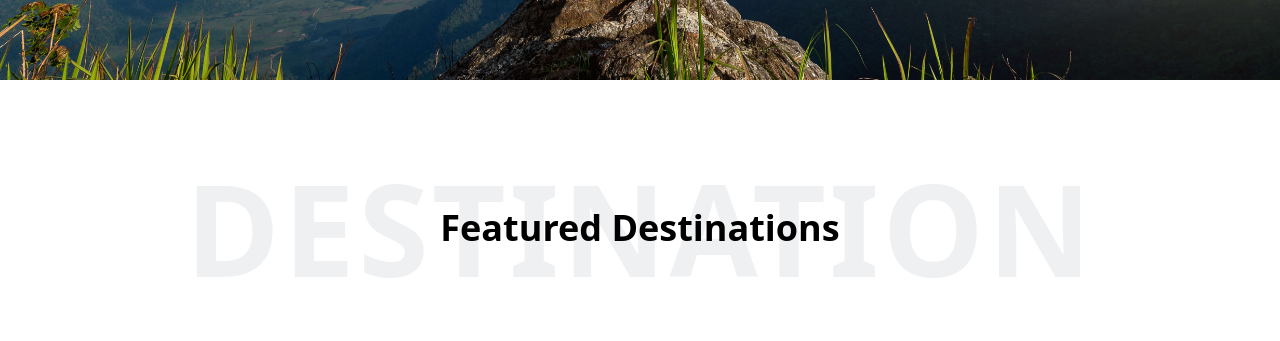
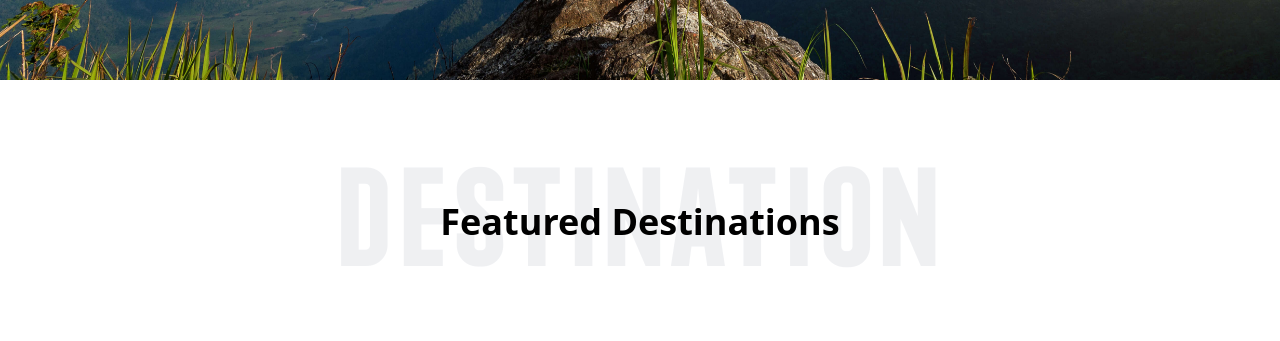
Before and after one commit to Fica-Web/Smart-Travels, a React (Vite) app in the folder frontend/: page / in a window 1280 px wide. Shown: the part 720-1061 px from the top of the page. Built offline with nearby package versions, Linux system fonts and the light colour scheme; no server answers.

Commit message:
update sectionheading component

```diff
--- a/frontend/src/components/reusable/SectionHeading.jsx
+++ b/frontend/src/components/reusable/SectionHeading.jsx
@@ -3,31 +3,31 @@ import React from 'react';
 const SectionHeading = ({ backgroundText, heading, subtext }) => {
   return (
     <section className=''>
-      <div className="relative w-full text-center py-16 sm:py-20 lg:py-32 overflow-hidden">
+ <div className="relative w-full text-center py-16 sm:py-20 lg:py-32 overflow-hidden ">
   {/* Background large text */}
-        <h1 className="
-          absolute top-1/2 -translate-y-1/2 inset-x-0
-          text-[12vw] sm:text-[8vw] md:text-[10vw]
-          font-extrabold text-gray-200 opacity-60
+ <h1
+  className="font-coastal-clean
+    absolute top-1/2 left-1/2 -translate-x-1/2 -translate-y-1/2
+    whitespace-nowrap
+    text-[15vw] sm:text-[8vw] md:text-[11vw]
+    text-gray-200 opacity-60
     uppercase tracking-wide
     pointer-events-none select-none leading-none
-        ">
+  "
+>
   {backgroundText}
 </h1>
 
-        {/* Foreground heading */}
-        <div className="relative z-10 max-w-4xl mx-auto py-2 sm:py-5 text-center"> {/* Reduced padding on mobile */}
-          <h2 className="
-            absolute top-1/2 left-1/2
-            -translate-x-1/2 -translate-y-1/2
-            text-base sm:text-2xl md:text-3xl lg:text-4xl
-            font-semibold text-black z-20
-            whitespace-nowrap
-          ">
+
+  {/* Foreground heading - visually centered */}
+  <div className="absolute top-1/2 left-1/2 -translate-x-1/2 -translate-y-[16%] z-10">
+    <h2 className="text-base sm:text-2xl md:text-3xl lg:text-4xl font-semibold text-black whitespace-nowrap">
       {heading}
     </h2>
   </div>
 </div>
+
+
 
       {/* Subtext */}
       <div className="text-center pb-4 px-4"> {/* Reduced padding bottom on mobile */}
--- a/frontend/src/pages/admin/AdminBlogPage.jsx
+++ b/frontend/src/pages/admin/AdminBlogPage.jsx
@@ -1,5 +1,3 @@
-import { useState } from 'react';
-import { createBlogApi } from '../../services/api/blogsApi';
 import AdminBlogDashboard from '../../components/AdminSection/AdminBlog/AdminBlogDashboard'
 
 const AdminBlogPage = () => {
```
Lines whose indentation alone changed are shown as unchanged.
